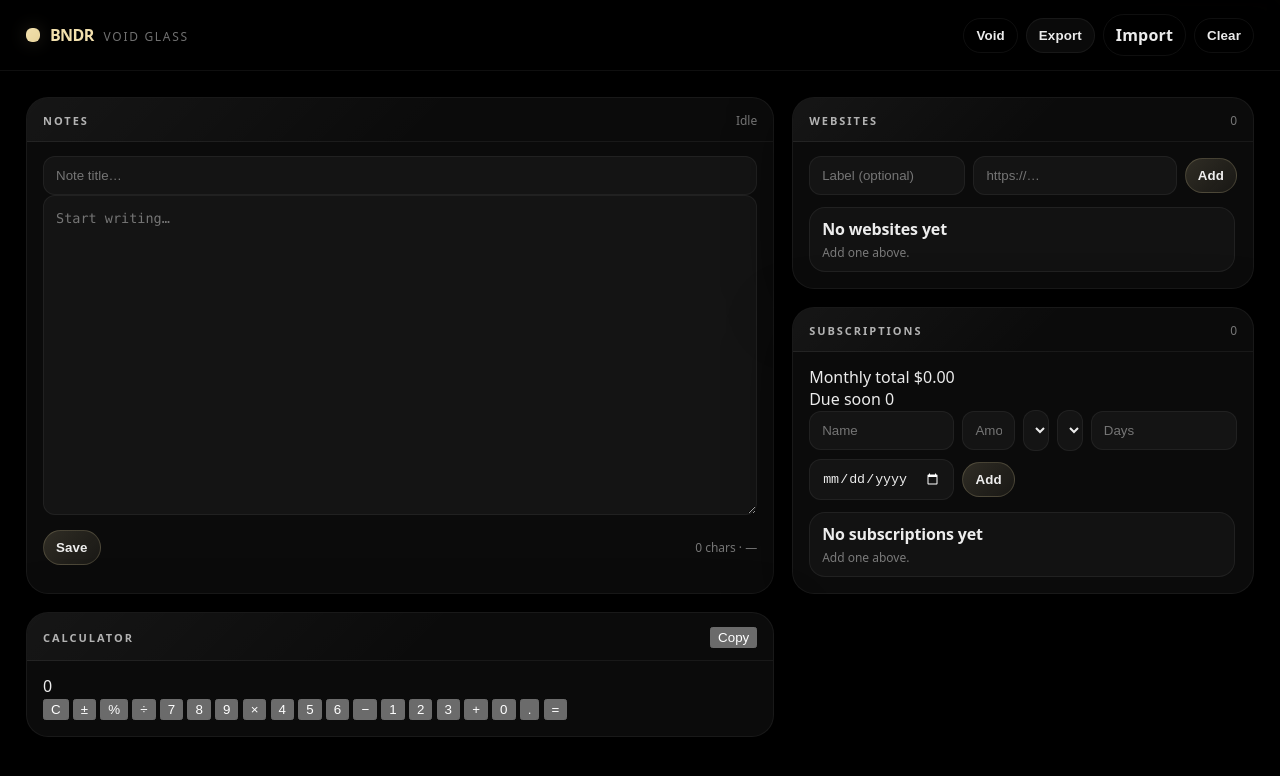
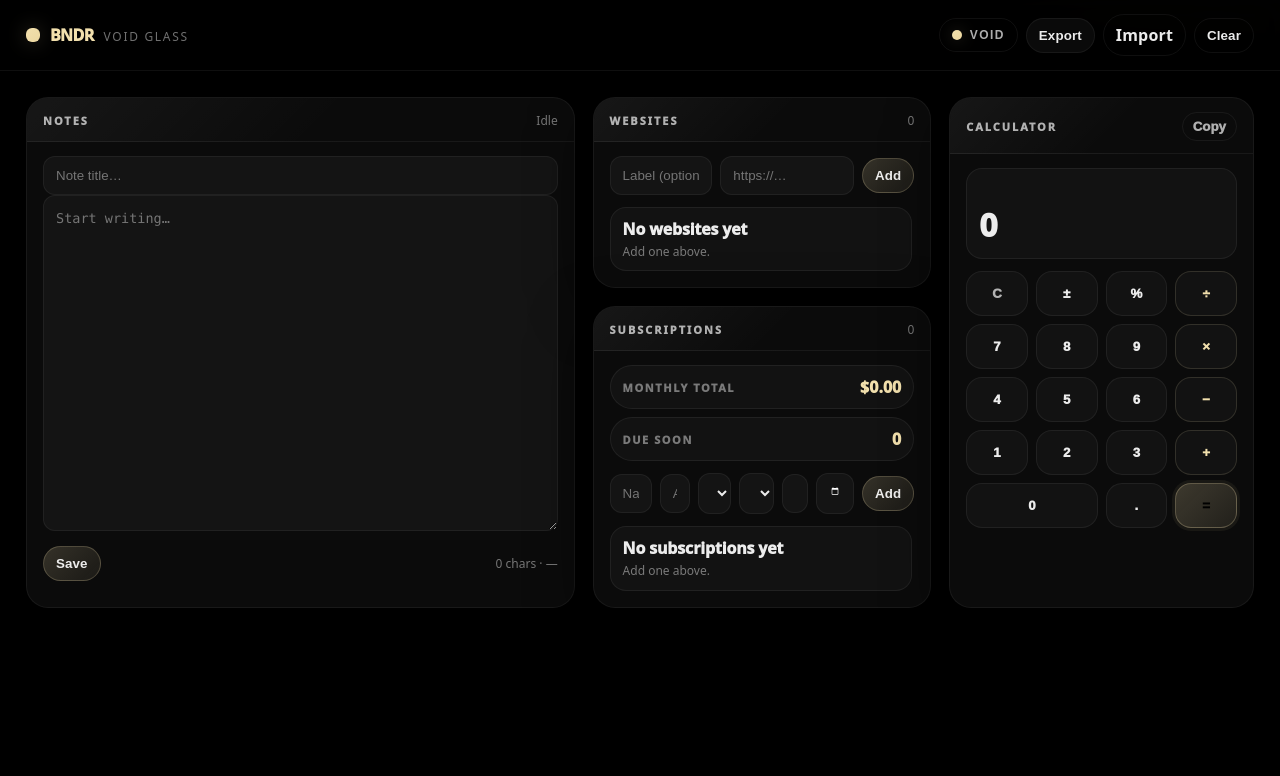
Before and after one commit to BNDRBOTS/BNDR-Dashboard, a plain HTML site: page index.html in a window 1280 px wide. Drawn offline with Linux system fonts and the light colour scheme.

Commit message:
Update styles.css

```diff
--- a/styles.css
+++ b/styles.css
@@ -1,24 +1,23 @@
 /* ============================================================
-   BNDR — VOID GLASS (NO BLOAT)
-   Palette: absolute black + charcoal + butter glow
+   BNDR — VOID GLASS
+   Palette: absolute void + charcoal + slightly brighter butter glow
+   Zero overflow: clamp, min-width:0, wrap rules, ellipsis.
 ============================================================ */
 
-:root {
-  --bg: #000000;                /* absolute void */
-  --c1: #0a0a0a;                /* charcoal */
-  --c2: #111111;
-  --c3: #171717;
+:root{
+  --bg: #000000;
+  --glass: rgba(16,16,16,.70);
+  --topbg: rgba(0,0,0,.66);
 
-  --glass: rgba(16,16,16,.70);
   --stroke: rgba(255,255,255,.06);
   --stroke2: rgba(255,255,255,.10);
-  --shine: rgba(255,255,255,.045);
+  --shine: rgba(255,255,255,.048);
 
-  /* Butter accent (only accent) */
+  /* Slightly brighter glow */
   --butter: #f2e0ad;
-  --butter2:#e8d49b;
-  --butterGlow: rgba(242,224,173,.18);
-  --butterTint: rgba(242,224,173,.07);
+  --butter2:#ecd7a0;
+  --butterGlow: rgba(242,224,173,.24);
+  --butterTint: rgba(242,224,173,.085);
 
   --t0: rgba(255,255,255,.92);
   --t1: rgba(255,255,255,.68);
@@ -29,7 +28,6 @@
   --rx: 12px;
 
   --ease: 220ms cubic-bezier(.2,0,0,1);
-  --ease2: 520ms cubic-bezier(.2,0,0,1);
 
   --pad: clamp(14px, 2.2vw, 26px);
   --gap: clamp(12px, 1.4vw, 18px);
@@ -39,187 +37,260 @@
   color-scheme: dark;
 }
 
-* { box-sizing: border-box; }
-html, body { height: 100%; }
-body {
-  margin: 0;
+/* Light charcoal switch (still lux-dark) */
+html[data-surface="charcoal"]{
+  --bg: #0a0a0a;
+  --glass: rgba(22,22,22,.74);
+  --topbg: rgba(10,10,10,.72);
+}
+
+*{ box-sizing:border-box; }
+html, body{ height:100%; }
+body{
+  margin:0;
   background: var(--bg);
   color: var(--t0);
   -webkit-font-smoothing: antialiased;
-  overflow-x: hidden;
+  overflow-x:hidden;
 }
 
-/* Minimal ambient depth (butter only) */
+/* Butter-only ambient, restrained blur */
 body::before{
   content:"";
-  position: fixed;
-  inset: -30%;
+  position:fixed;
+  inset:-30%;
   pointer-events:none;
-  z-index: 0;
+  z-index:0;
   background:
-    radial-gradient(900px 640px at 78% -6%, var(--butterGlow), transparent 58%),
-    radial-gradient(780px 600px at -10% 104%, rgba(242,224,173,.10), transparent 62%);
-  filter: blur(26px);
-  opacity: .60;
+    radial-gradient(900px 640px at 78% -6%, var(--butterGlow), transparent 60%),
+    radial-gradient(780px 600px at -10% 104%, rgba(242,224,173,.12), transparent 64%);
+  filter: blur(24px);
+  opacity:.62;
 }
 
-.top {
-  position: sticky;
-  top: 0;
-  z-index: 10;
+.top{
+  position:sticky;
+  top:0;
+  z-index:10;
   padding: 14px var(--pad);
   display:flex;
   align-items:center;
   justify-content:space-between;
-  gap: 12px;
-  background: rgba(0,0,0,.64);
-  backdrop-filter: blur(14px);
+  gap:12px;
+  background: var(--topbg);
+  backdrop-filter: blur(12px);
   border-bottom: 1px solid var(--stroke);
 }
 
-.brand { display:flex; align-items:baseline; gap: 10px; }
-.mark {
-  width: 14px; height: 14px;
-  border-radius: 6px;
+.brand{ display:flex; align-items:baseline; gap:10px; min-width:0; }
+.mark{
+  width:14px; height:14px;
+  border-radius:6px;
   background: linear-gradient(135deg, var(--butter), var(--butter2));
-  box-shadow: 0 0 18px var(--butterGlow);
+  box-shadow: 0 0 20px var(--butterGlow);
   transform: translateY(1px);
+  flex:0 0 auto;
 }
-.word {
-  font-weight: 900;
-  letter-spacing: -0.04em;
+.word{
+  font-weight: 950;
+  letter-spacing:-0.04em;
   color: var(--butter);
+  white-space:nowrap;
 }
-.sub {
-  font-size: 12px;
-  letter-spacing: .14em;
-  text-transform: uppercase;
+.sub{
+  font-size:12px;
+  letter-spacing:.14em;
+  text-transform:uppercase;
   color: var(--t2);
+  white-space:nowrap;
 }
 
-.actions { display:flex; align-items:center; gap: 8px; }
-# import-file { display:none; }
-#import-file { display:none; }
+.actions{
+  display:flex;
+  align-items:center;
+  gap:8px;
+  flex-wrap:wrap;
+  justify-content:flex-end;
+}
 
-.btn {
+#import-file{ display:none; }
+
+.btn{
   border: 1px solid var(--stroke);
   background: rgba(255,255,255,.04);
   color: var(--t0);
   padding: 9px 12px;
   border-radius: 999px;
-  font-weight: 850;
-  letter-spacing: .01em;
-  cursor: pointer;
-  transition: transform var(--ease), border-color var(--ease), background var(--ease);
+  font-weight: 900;
+  letter-spacing:.01em;
+  cursor:pointer;
+  transition: transform var(--ease), border-color var(--ease), background var(--ease), box-shadow var(--ease);
   user-select:none;
+  white-space:nowrap;
 }
-.btn:hover { border-color: var(--stroke2); background: rgba(255,255,255,.06); transform: translateY(-1px); }
-.btn:active { transform: translateY(0); }
+.btn:hover{ border-color: var(--stroke2); background: rgba(255,255,255,.06); transform: translateY(-1px); }
+.btn:active{ transform: translateY(0); }
 
-.btn-ghost { background: transparent; }
+.btn-ghost{ background: transparent; }
 .btn-glow{
-  border-color: rgba(242,224,173,.18);
-  background: linear-gradient(135deg, rgba(242,224,173,.16), rgba(242,224,173,.06));
+  border-color: rgba(242,224,173,.22);
+  background: linear-gradient(135deg, rgba(242,224,173,.18), rgba(242,224,173,.07));
 }
 .btn-glow:hover{
-  border-color: rgba(242,224,173,.28);
-  box-shadow: 0 0 0 3px rgba(242,224,173,.07);
+  border-color: rgba(242,224,173,.30);
+  box-shadow: 0 0 0 3px rgba(242,224,173,.08);
 }
 
-/* GRID — asymmetry with discipline */
-.grid {
-  position: relative;
-  z-index: 1;
+.toggle{
+  display:inline-flex;
+  align-items:center;
+  gap:8px;
+}
+.toggle-dot{
+  width:10px; height:10px;
+  border-radius:999px;
+  background: linear-gradient(135deg, var(--butter), var(--butter2));
+  box-shadow: 0 0 16px rgba(242,224,173,.22);
+  flex:0 0 auto;
+}
+.toggle-txt{
+  font-size:12px;
+  letter-spacing:.12em;
+  text-transform:uppercase;
+  color: var(--t1);
+}
+
+/* GRID — asymmetry, calc is a vertical anchor */
+.grid{
+  position:relative;
+  z-index:1;
   padding: var(--pad);
-  display: grid;
+  display:grid;
   gap: var(--gap);
   max-width: 1560px;
   margin: 0 auto;
-  grid-template-columns: minmax(0, 1.62fr) minmax(320px, 1fr);
+
+  grid-template-columns: minmax(0, 1.62fr) minmax(320px, 1fr) minmax(280px, .90fr);
   grid-template-rows: auto auto;
   grid-template-areas:
-    "notes websites"
-    "notes subs";
+    "notes websites calc"
+    "notes subs     calc";
 }
 
-/* Mobile: stacked but offset-balanced */
+/* Mid breakpoint: keep math, reduce risk */
+@media (max-width: 1120px){
+  .grid{
+    grid-template-columns: 1fr 1fr;
+    grid-template-areas:
+      "notes calc"
+      "websites subs";
+  }
+}
+
+/* Mobile: stacked with offset balance */
 @media (max-width: 860px){
   .grid{
     grid-template-columns: 1fr;
     grid-template-areas:
       "notes"
+      "calc"
       "websites"
       "subs";
   }
-  .websites { margin-left: var(--offset); }
-  .subs     { margin-right: var(--offset); }
+  .websites{ margin-left: var(--offset); }
+  .subs{ margin-right: var(--offset); }
 }
 
-.panel {
+.panel{
   border-radius: var(--r);
   background: var(--glass);
   border: 1px solid var(--stroke);
   box-shadow: 0 18px 60px rgba(0,0,0,.68);
-  overflow: hidden;
-  backdrop-filter: blur(16px);
+  overflow:hidden;
+  backdrop-filter: blur(14px);
+  min-width:0;
 }
 
 .panel .head{
   display:flex;
   align-items:baseline;
   justify-content:space-between;
+  gap:12px;
   padding: 14px 16px 12px;
   border-bottom: 1px solid var(--stroke);
   background: linear-gradient(135deg, var(--shine), transparent 55%);
 }
 .kicker{
-  font-size: 11px;
-  letter-spacing: .18em;
-  text-transform: uppercase;
+  font-size:11px;
+  letter-spacing:.18em;
+  text-transform:uppercase;
   color: var(--t1);
-  font-weight: 900;
+  font-weight: 950;
+  white-space:nowrap;
 }
 .mini{
-  font-size: 12px;
+  font-size:12px;
   color: var(--t2);
   font-variant-numeric: tabular-nums;
+  white-space:nowrap;
 }
+
+.mini-btn{
+  border: 1px solid var(--stroke);
+  background: transparent;
+  color: var(--t1);
+  border-radius: 999px;
+  padding: 6px 10px;
+  font-weight: 950;
+  cursor:pointer;
+  transition: background var(--ease), border-color var(--ease), transform var(--ease);
+  white-space:nowrap;
+}
+.mini-btn:hover{ background: rgba(242,224,173,.06); border-color: rgba(242,224,173,.20); transform: translateY(-1px); }
+
 .panel .body{ padding: 14px 16px 16px; }
 
-.notes { grid-area: notes; }
-.websites { grid-area: websites; }
-.subs { grid-area: subs; }
+.notes{ grid-area: notes; }
+.websites{ grid-area: websites; }
+.subs{ grid-area: subs; }
+.calc{ grid-area: calc; }
 
-.input, .textarea, .select {
-  width: 100%;
+/* Inputs */
+.input, .textarea, .select{
+  width:100%;
   border-radius: var(--rx);
   border: 1px solid var(--stroke);
   background: rgba(255,255,255,.04);
   color: var(--t0);
   padding: 11px 12px;
-  outline: none;
-  transition: border-color var(--ease), background var(--ease);
+  outline:none;
+  transition: border-color var(--ease), background var(--ease), box-shadow var(--ease);
+  min-width:0;
 }
 .input:focus, .textarea:focus, .select:focus{
-  border-color: rgba(242,224,173,.26);
+  border-color: rgba(242,224,173,.28);
   background: rgba(255,255,255,.06);
-  box-shadow: 0 0 0 3px rgba(242,224,173,.06);
+  box-shadow: 0 0 0 3px rgba(242,224,173,.07);
 }
 .textarea{
-  min-height: 320px;
+  min-height: clamp(280px, 42vh, 520px);
   resize: vertical;
   line-height: 1.65;
   font-family: ui-monospace, "SF Mono", "Segoe UI Mono", Menlo, Monaco, Consolas, "Liberation Mono", monospace;
   font-size: 13.5px;
 }
+
+/* Rows */
 .row{
   display:flex;
   align-items:center;
-  gap: 10px;
-  margin-top: 10px;
+  gap:10px;
+  margin-top:10px;
+  min-width:0;
 }
-.row .right{ margin-left:auto; }
+.row .right{ margin-left:auto; min-width:0; text-align:right; }
 
+/* Forms */
 .form{
   display:grid;
   grid-template-columns: 1fr 1.3fr auto;
@@ -229,36 +300,78 @@ body::before{
 }
 @media (max-width: 560px){
   .form{ grid-template-columns: 1fr; }
+  .btn{ width: 100%; justify-content:center; }
 }
 
+/* Subs: designed to never overflow */
 .subform{
-  grid-template-columns: 1.1fr .8fr .8fr .9fr auto;
+  grid-template-columns: 1.1fr .8fr .85fr .9fr .65fr 1fr auto;
 }
-@media (max-width: 720px){
-  .subform{ grid-template-columns: 1fr 1fr; }
+@media (max-width: 1040px){
+  .subform{
+    grid-template-columns: 1fr 1fr;
+  }
   .subform button{ grid-column: 1 / -1; }
+}
+@media (max-width: 560px){
+  .subform{ grid-template-columns: 1fr; }
+}
+
+/* Summary row for subs */
+.summary{
+  display:flex;
+  gap:8px;
+  flex-wrap:wrap;
+  margin-bottom: 12px;
+}
+.chip{
+  display:flex;
+  align-items:center;
+  gap:10px;
+  padding: 10px 12px;
+  border-radius: 999px;
+  border: 1px solid var(--stroke);
+  background: rgba(255,255,255,.03);
+  min-width: min(260px, 100%);
+  flex: 1 1 220px;
+}
+.chip-k{
+  font-size: 11px;
+  letter-spacing:.14em;
+  text-transform:uppercase;
+  color: var(--t2);
+  font-weight: 950;
+  white-space:nowrap;
+}
+.chip-v{
+  margin-left:auto;
+  font-weight: 950;
+  color: var(--butter);
+  white-space:nowrap;
+  font-variant-numeric: tabular-nums;
 }
 
 /* Lists */
 .list{
   display:flex;
   flex-direction:column;
-  gap: 8px;
+  gap:8px;
   max-height: 340px;
-  overflow: auto;
+  overflow:auto;
   padding-right: 2px;
 }
-.notes .list{ max-height: none; }
+.notes .list{ max-height:none; }
 
 .item{
   display:flex;
-  align-items:center;
-  gap: 10px;
+  align-items:flex-start;
+  gap:10px;
   padding: 10px 12px;
   border-radius: var(--rs);
   border: 1px solid var(--stroke);
   background: rgba(255,255,255,.03);
   transition: border-color var(--ease), background var(--ease), transform var(--ease);
+  min-width:0;
 }
 .item:hover{
   border-color: var(--stroke2);
@@ -269,58 +382,137 @@ body::before{
 .badge{
   width: 18px; height: 18px;
   border-radius: 8px;
-  background: linear-gradient(135deg, rgba(242,224,173,.95), rgba(242,224,173,.55));
-  box-shadow: 0 0 16px rgba(242,224,173,.14);
-  flex: 0 0 auto;
+  background: linear-gradient(135deg, rgba(242,224,173,.98), rgba(242,224,173,.55));
+  box-shadow: 0 0 16px rgba(242,224,173,.16);
+  flex:0 0 auto;
+  margin-top: 2px;
 }
 
-.item .main{
-  min-width: 0;
-  flex: 1;
+.main{
+  min-width:0;
+  flex: 1 1 auto;
 }
-.item .title{
-  font-weight: 900;
-  letter-spacing: -0.01em;
-  white-space: nowrap;
+.title{
+  font-weight: 950;
+  letter-spacing:-0.01em;
+  white-space:nowrap;
   overflow:hidden;
   text-overflow: ellipsis;
 }
-.item .meta{
+.meta{
   margin-top: 4px;
   font-size: 12px;
   color: var(--t2);
   display:flex;
-  gap: 10px;
+  gap:10px;
   flex-wrap:wrap;
+  line-height: 1.35;
 }
 
-.item a{
-  color: var(--t0);
-  text-decoration:none;
-}
+.item a{ color: var(--t0); text-decoration:none; }
 .item a:hover{ color: var(--butter); }
 
-.pills{ display:flex; gap: 6px; flex: 0 0 auto; }
+.pills{
+  display:flex;
+  gap:6px;
+  flex-wrap:wrap;
+  justify-content:flex-end;
+  align-items:flex-start;
+  flex: 0 0 auto;
+  max-width: 220px;
+}
+@media (max-width: 1120px){
+  .pills{ max-width: 260px; }
+}
+@media (max-width: 560px){
+  .pills{ max-width: 100%; width:100%; justify-content:flex-start; }
+}
+
 .pill{
   border: 1px solid var(--stroke);
   background: transparent;
   color: var(--t1);
   border-radius: 999px;
   padding: 7px 10px;
-  font-weight: 900;
+  font-weight: 950;
   cursor:pointer;
   transition: border-color var(--ease), background var(--ease), transform var(--ease);
+  white-space:nowrap;
 }
 .pill:hover{
-  border-color: rgba(242,224,173,.22);
-  background: rgba(242,224,173,.06);
+  border-color: rgba(242,224,173,.24);
+  background: rgba(242,224,173,.07);
   transform: translateY(-1px);
 }
 
-/* Subscription urgency: butter only, intensity changes */
-.is-soon { border-color: rgba(242,224,173,.22); box-shadow: 0 0 0 3px rgba(242,224,173,.05) inset; }
-.is-due  { border-color: rgba(242,224,173,.34); box-shadow: 0 0 0 4px rgba(242,224,173,.08) inset; }
+/* Subscription urgency (butter-only intensity) */
+.is-soon{ border-color: rgba(242,224,173,.22); box-shadow: 0 0 0 3px rgba(242,224,173,.06) inset; }
+.is-due { border-color: rgba(242,224,173,.34); box-shadow: 0 0 0 4px rgba(242,224,173,.09) inset; }
 
+/* Calculator */
+.calc-disp{
+  border: 1px solid var(--stroke);
+  border-radius: var(--rs);
+  background: rgba(255,255,255,.03);
+  padding: 12px 12px;
+  margin-bottom: 12px;
+  overflow:hidden;
+}
+.calc-expr{
+  font-size: 12px;
+  color: var(--t2);
+  min-height: 16px;
+  white-space:nowrap;
+  overflow:hidden;
+  text-overflow: ellipsis;
+}
+.calc-res{
+  margin-top: 6px;
+  font-size: 32px;
+  font-weight: 950;
+  letter-spacing: -0.04em;
+  color: var(--t0);
+  white-space:nowrap;
+  overflow:hidden;
+  text-overflow: ellipsis;
+  font-variant-numeric: tabular-nums;
+}
+
+.calc-grid{
+  display:grid;
+  grid-template-columns: repeat(4, minmax(0, 1fr));
+  gap: 8px;
+}
+.ck{
+  border: 1px solid var(--stroke);
+  background: rgba(255,255,255,.03);
+  color: var(--t0);
+  border-radius: var(--rs);
+  padding: 14px 10px;
+  font-weight: 950;
+  cursor:pointer;
+  transition: transform var(--ease), background var(--ease), border-color var(--ease), box-shadow var(--ease);
+  white-space:nowrap;
+}
+.ck:hover{ background: rgba(255,255,255,.05); border-color: var(--stroke2); transform: translateY(-1px); }
+.ck:active{ transform: translateY(0); }
+
+.ck-op{ color: var(--butter); border-color: rgba(242,224,173,.14); }
+.ck-eq{
+  background: linear-gradient(135deg, rgba(242,224,173,.22), rgba(242,224,173,.10));
+  border-color: rgba(242,224,173,.26);
+  color: #000;
+  box-shadow: 0 0 0 3px rgba(242,224,173,.06);
+}
+.ck-wide{ grid-column: span 2; }
+.ck-w{ color: var(--t1); }
+
+@media (max-width: 560px){
+  .ck{ padding: 13px 10px; }
+  .calc-res{ font-size: 28px; }
+}
+
+/* Toast */
 .toast{
   position: fixed;
   right: 16px;
@@ -335,6 +527,10 @@ body::before{
   transform: translateY(6px);
   transition: opacity var(--ease), transform var(--ease);
   pointer-events:none;
+  max-width: min(420px, calc(100vw - 32px));
+  white-space:nowrap;
+  overflow:hidden;
+  text-overflow: ellipsis;
 }
 .toast.on{ opacity: 1; transform: translateY(0); }
 
```
